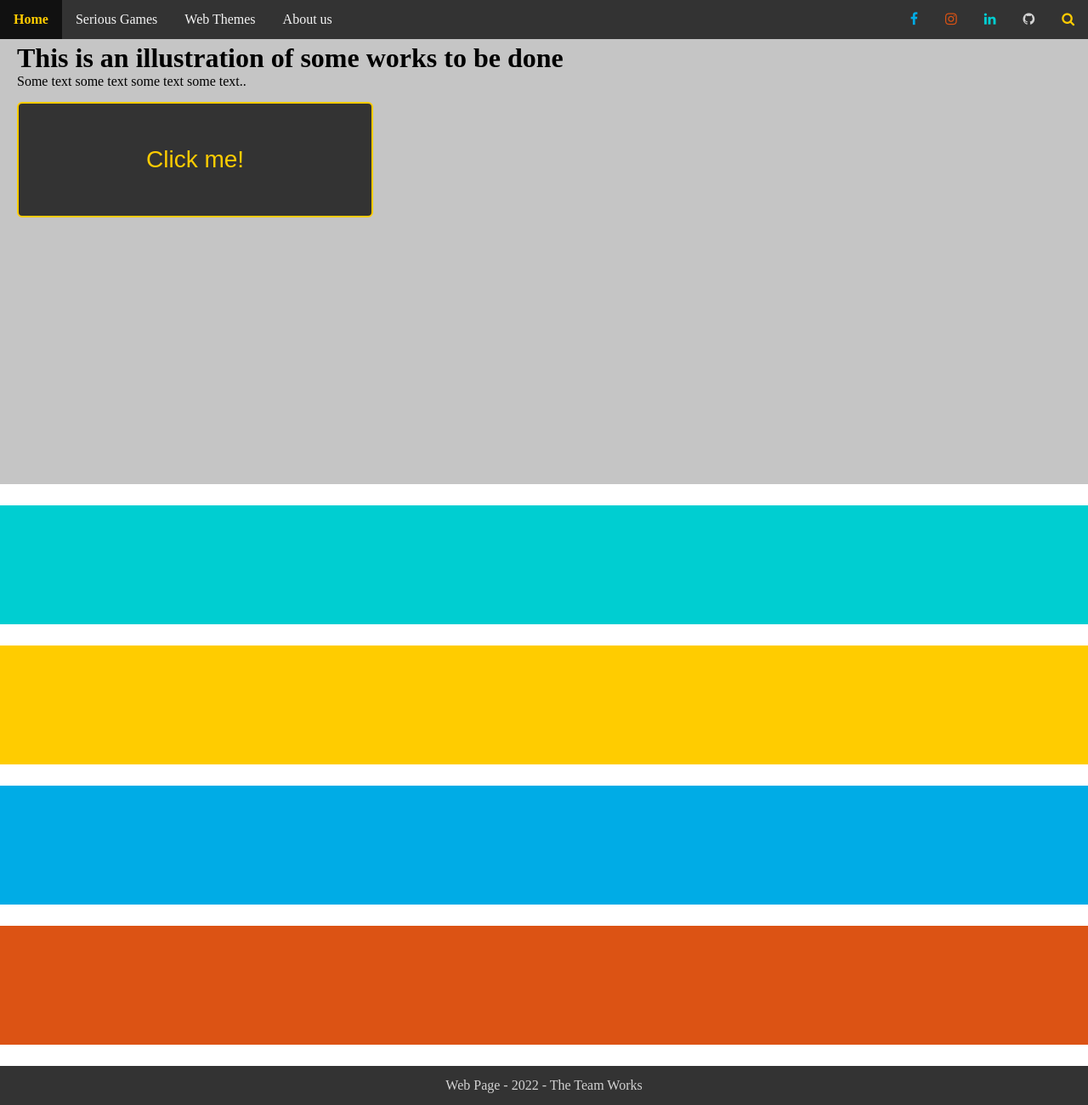
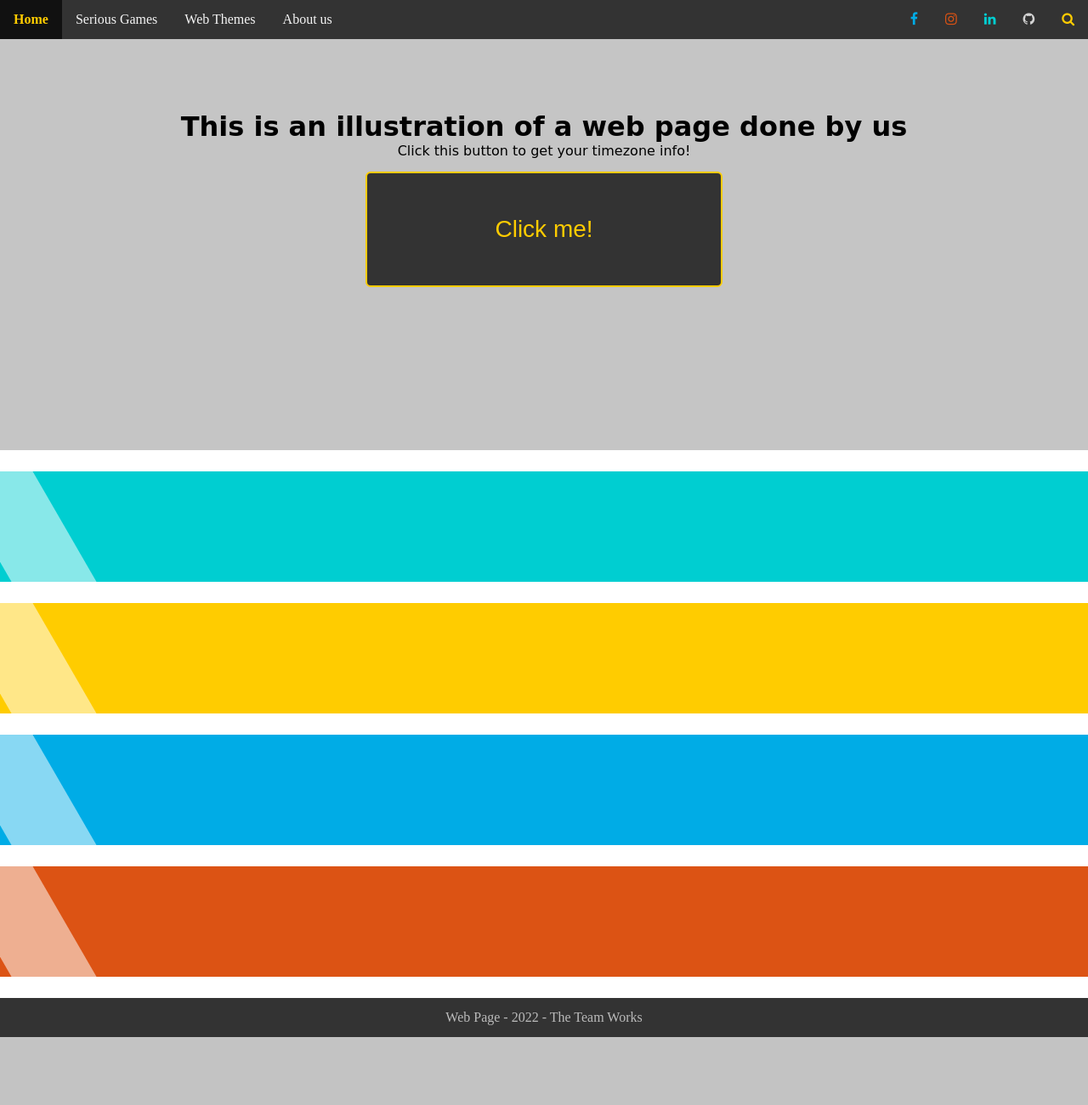
Before and after one commit to aeims/newWeb, a PHP site: page / in a window 1280 px wide. Shown: the whole page at 85% size. After the commit the page ends 1221 px from the top, so only its background shows below. Run offline with PHP 8.4, Linux system fonts and the light colour scheme.

Commit message:
animation and fonts appended

```diff
--- a/index.html
+++ b/index.html
@@ -24,16 +24,27 @@
             </ul>
         </div>
     </header>
-    <div style="padding:20px;margin:30px 0 0;background-color:#c5c5c5;height:500px;">
-        <h1>This is an illustration of some works to be done</h1>
-        <p>Some text some text some text some text..</p>
-        <button type="button" onclick="date_func()">Click me!</button>
-        <p id="demo"></p>
-    </div>
-    <div style="padding:20px;margin:25px 0; background-color:darkturquoise;height:100px;"></div>
-    <div style="padding:20px;margin:25px 0; background-color:#ffcc00;height:100px;"></div>
-    <div style="padding:20px;margin:25px 0; background-color:#00ace6;height:100px;"></div>
-    <div style="padding:20px;margin:25px 0; background-color:rgb(220, 83, 20);height:100px;"></div>
+
+    <main class="canvas">
+        <div style="padding:100px 0;margin:30px 0 0;background-color:#c5c5c5;height:300px;text-align: center;">
+            <h1>This is an illustration of a web page done by us</h1>
+            <p>Click this button to get your timezone info!</p>
+            <button type="button" onclick="date_func()">Click me!</button>
+            <p id="demo"></p>
+        </div>
+        <div style="margin:25px 0; background-color:darkturquoise;height:130px;">
+            <div id="block"></div>
+        </div>
+        <div style="margin:25px 0; background-color:#ffcc00;height:130px;">
+            <div id="block"></div>
+        </div>
+        <div style="margin:25px 0; background-color:#00ace6;height:130px;">
+            <div id="block"></div>
+        </div>
+        <div style="margin:25px 0; background-color:rgb(220, 83, 20);height:130px;">
+            <div id="block"></div>
+        </div>
+    </main>
     <footer class="footer">
         <p>Web Page - 2022 - The Team Works</p>
     </footer>
--- a/logic.js
+++ b/logic.js
@@ -1,3 +1,11 @@
 function date_func() {
     document.getElementById("demo").innerHTML = Date()
 };
+
+$.ajax({
+    type: "POST",
+    url: "~/qrcodegen.py",
+    data: { param: text}
+  }).done(function( o ) {
+     // do something
+  });
--- a/style.css
+++ b/style.css
@@ -62,11 +62,31 @@
     transform: translateY(6px);
 }
 
+.canvas {
+    overflow: hidden;
+    font-family: cursive;
+}
+
 .footer {
     display: block;
-    color: lightgray;
+    color: rgb(187, 187, 187);
     text-align: center;
     width: 100%;
     padding: 14px 0;
     background-color: #333;
 }
+
+#block{
+    width: 100px;
+    height: 100%;
+    transform: skew(30deg);
+    background-color: rgba(255, 255, 255, 0.534);
+    position: relative;
+    animation: block 4s ease infinite;
+}
+/* cubic-bezier(0.1, 0.5, 0.5, 0.1) */
+
+@keyframes block{
+    from {left: 105%;}
+    to {left: -150px;}
+}
```
Also changed, not shown: 1 other file.
